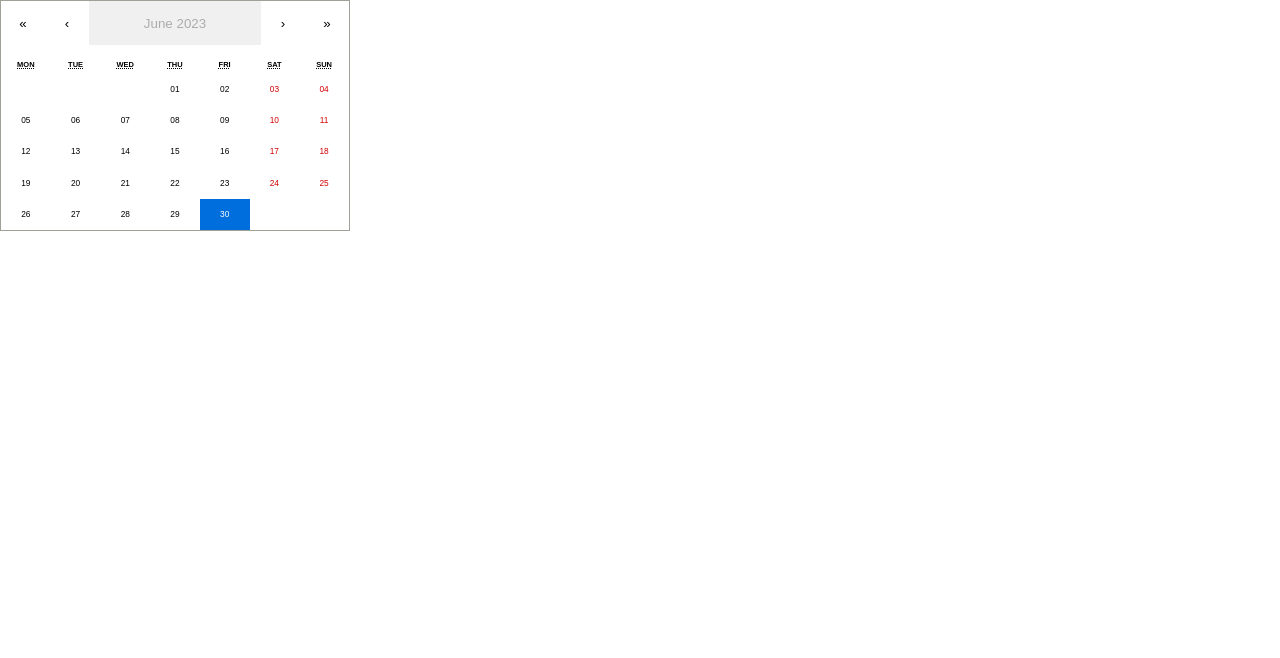
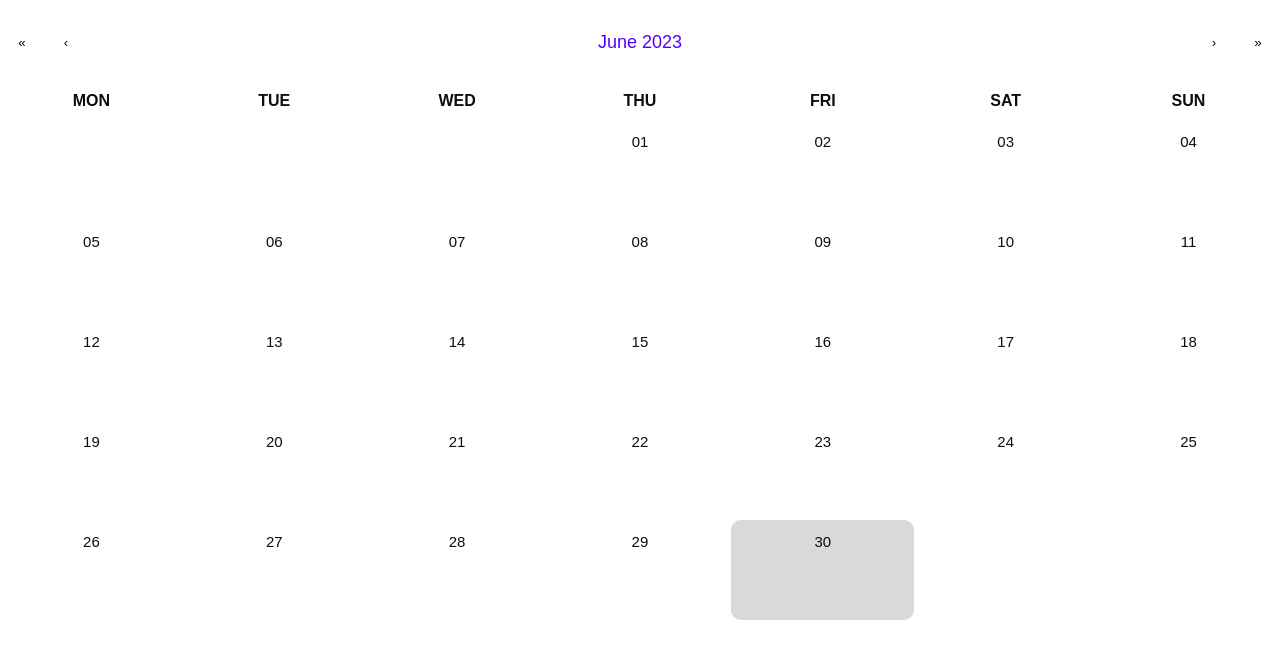
Before and after one commit to Gwasuwon-shot/web-pre-task, a React (Vite) app: page /ji-soo in a window 1280 px wide. Shown: the top 658 px of the page. Built offline with nearby package versions, Linux system fonts and the light colour scheme; a web font is replaced by a local one.

Commit message:
[ design ] 캘린더 제목 스타일링

```diff
--- a/src/components/jisoo/JisooCalendar.tsx
+++ b/src/components/jisoo/JisooCalendar.tsx
@@ -11,6 +11,7 @@ export default function JisooCalendar() {
   const [mark, setMark] = useState<calendarDatatTypes[]>(CAELENDAR_DATA);
 
   return (
+    <JisooCalendarWrapper>
       <Calendar
         onChange={onChange} // useState로 포커스 변경 시 현재 날짜 받아오기
         formatDay={(locale, date) => moment(date).format("DD")} // 날'일' 제외하고 숫자만 보이도록 설정
@@ -44,6 +45,7 @@ export default function JisooCalendar() {
           );
         }}
       />
+    </JisooCalendarWrapper>
   );
 }
 
@@ -58,3 +60,62 @@ const Box = styled.button`
 
   background-color: #f87171;
 `;
+
+const JisooCalendarWrapper = styled.div`
+  display: flex;
+  justify-content: center;
+  margin: 2rem 0;
+
+  .react-calendar__navigation button:disabled {
+    //제목
+    color: ${({ theme }) => theme.colors.main};
+    background-color: ${({ theme }) => theme.colors.white};
+    ${({ theme }) => theme.fonts.body1};
+  }
+
+  .react-calendar {
+    border: none;
+    width: 100%;
+    height: 100%;
+    font-size: 1.6rem;
+    ${({ theme }) => theme.fonts.body1};
+  }
+  .react-calendar__month-view {
+    // 날짜
+    abbr {
+      color: ${({ theme }) => theme.colors.black};
+    }
+  }
+  .react-calendar__month-view__weekdays {
+    // 요일
+    abbr {
+      ${({ theme }) => theme.fonts.body1};
+      font-size: 1.6rem;
+      text-decoration: none;
+    }
+  }
+  .react-calendar__tile {
+    //타일 한 칸
+    text-align: center;
+    height: 10rem;
+    display: flex;
+    flex-direction: column;
+    justify-content: space-between;
+    align-items: center;
+  }
+  /*hover, focus, 선택됐을 시 */
+  .react-calendar__tile:enabled:hover,
+  .react-calendar__tile:enabled:focus,
+  .react-calendar__tile--active {
+    background-color: ${({ theme }) => theme.colors.white};
+    outline: none;
+    cursor: default;
+  }
+  /* 오늘 날짜 */
+  .react-calendar__tile--now:enabled:hover,
+  .react-calendar__tile--now:enabled:focus,
+  .react-calendar__tile--now {
+    background: ${({ theme }) => theme.colors.gray1};
+    border-radius: 10px;
+  }
+`;
--- a/src/style/theme.ts
+++ b/src/style/theme.ts
@@ -46,7 +46,6 @@ const fonts = {
   caption_large: FONT({ weight: 300, size: 3, lineHeight: 3.9 }),
   title: FONT({ weight: 300, size: 5, lineHeight: 6.5 }),
   input: FONT({ weight: 400, size: 2, lineHeight: 3.4 }),
-
   message: FONT({ weight: 400, size: 1.6, lineHeight: 1.9 }),
   typography_title: FONT({ weight: 700, size: 2, lineHeight: 2 }),
   typography_intro: FONT({ weight: 600, size: 1.5, lineHeight: 2.4 }),
```
Lines whose indentation alone changed are shown as unchanged.
